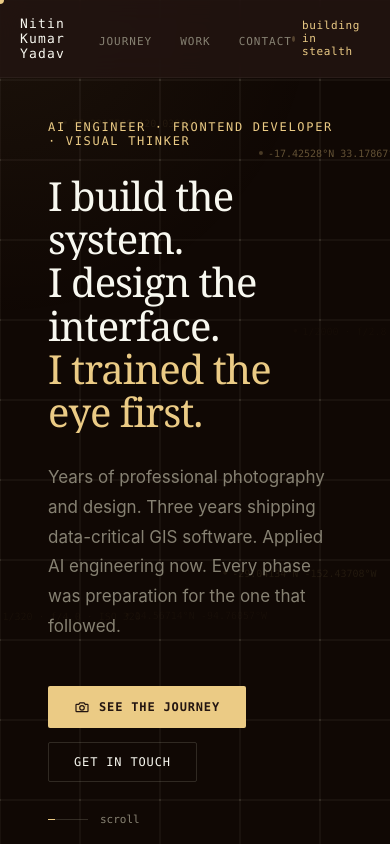
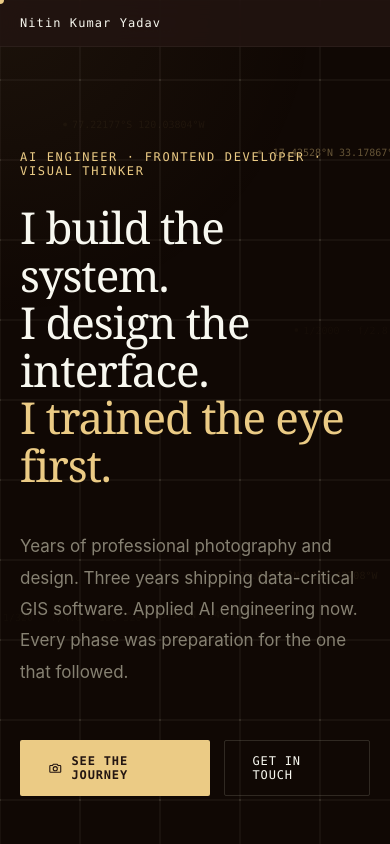
Before and after one commit to Nitinyadavdev/nitin-portfolio, a Next.js app: page / in a window 390 px wide. Shown: the top 844 px of the page. Built offline with nearby package versions, Linux system fonts and the light colour scheme.

Commit message:
mobile design changes

```diff
--- a/app/globals.css
+++ b/app/globals.css
@@ -81,6 +81,11 @@ section {
 }
 
 @media (max-width: 768px) {
-  section { padding: 72px 24px; }
-  nav { padding: 16px 20px !important; }
+  section {
+    padding: 90px 20px 60px;
+  }
+
+  nav {
+    padding: 16px 20px !important;
+  }
 }
--- a/components/Contact.tsx
+++ b/components/Contact.tsx
@@ -56,10 +56,10 @@ export default function Contact() {
           {/* CTA headline */}
           <h2 style={{
             fontFamily: 'Georgia, "Palatino Linotype", serif',
-            fontSize: 'clamp(28px, 4vw, 52px)',
+            fontSize: 'clamp(26px, 4vw, 52px)',
             fontWeight: 400,
-            maxWidth: 680,
-            lineHeight: 1.18,
+            maxWidth: 760,
+            lineHeight: 1.22,
             marginBottom: 36,
             color: '#F8F8F0',
           }}>
--- a/components/Hero.tsx
+++ b/components/Hero.tsx
@@ -1,10 +1,21 @@
 'use client'
 
-import { useState } from 'react'
+import { useState, useEffect  } from 'react'
 
 export default function Hero() {
   const [flashing, setFlashing] = useState(false)
   const [shutterActive, setShutterActive] = useState(false)
+  const [mobile, setMobile] = useState(false)
+
+useEffect(() => {
+  const check = () => setMobile(window.innerWidth < 768)
+
+  check()
+
+  window.addEventListener('resize', check)
+
+  return () => window.removeEventListener('resize', check)
+}, [])
 
   const handleCamera = (e: React.MouseEvent) => {
     e.preventDefault()
@@ -27,7 +38,9 @@ export default function Hero() {
         minHeight: '100vh',
         display: 'flex',
         alignItems: 'center',
-        padding: '120px 48px 80px',
+        padding: mobile
+  ? '150px 20px 110px'
+  : '120px 48px 80px',
         position: 'relative',
         zIndex: 2,
         border: 'none',
@@ -43,10 +56,24 @@ export default function Hero() {
         transition: flashing ? 'opacity 0.04s ease' : 'opacity 0.5s ease-out',
       }} />
 
-      <div style={{ maxWidth: 980, margin: '0 auto', width: '100%', position: 'relative', zIndex: 2 }}>
+   <div
+  style={{
+    maxWidth: 980,
+    margin: '0 auto',
+    width: '100%',
+    position: 'relative',
+    zIndex: 2,
+  }}
+>
+  <div
+    style={{
+      maxWidth: mobile ? '100%' : 600,
+    }}
+  >
 
     {/* Eyebrow */}
-        <p style={{
+    <p
+      style={{
         fontFamily: '"SF Mono", Menlo, monospace',
         fontSize: 12,
         textTransform: 'uppercase',
@@ -55,18 +82,22 @@ export default function Hero() {
         marginBottom: 26,
         opacity: 0,
         animation: 'fup 0.8s 0.3s forwards',
-        }}>
+      }}
+    >
       AI engineer · frontend developer · visual thinker
     </p>
 
         {/* Headline — 3 lines with upward clip reveal */}
         <h1 style={{
           fontFamily: 'Georgia, "Palatino Linotype", serif',
-          fontSize: 'clamp(40px, 6vw, 84px)',
+          fontSize: mobile
+  ? 'clamp(44px, 10vw, 50px)'
+  : 'clamp(40px, 6vw, 84px)',
           fontWeight: 400,
           lineHeight: 1.08,
           letterSpacing: '-0.025em',
-          marginBottom: 30,
+          marginBottom: 42,
+          maxWidth: mobile ? 420 : 720,
         }}>
           {/* Line 1 */}
           <span style={{ display: 'block', overflow: 'hidden' }}>
@@ -96,7 +127,11 @@ export default function Hero() {
               transform: 'translateY(105%)',
               animation: 'sup 0.9s cubic-bezier(0.16,1,0.3,1) 0.8s forwards',
             }}>
-              I trained the eye first.
+             <>
+  I trained the eye
+  <br />
+  first.
+</>
             </span>
           </span>
         </h1>
@@ -106,8 +141,8 @@ export default function Hero() {
           fontSize: 17,
           color: '#868172',
           maxWidth: 500,
-          lineHeight: 1.75,
-          marginBottom: 44,
+          lineHeight: 1.85,
+marginBottom: 52,
           opacity: 0,
           animation: 'fup 0.8s 1.1s forwards',
         }}>
@@ -118,7 +153,9 @@ export default function Hero() {
 
         {/* CTA Buttons */}
        <div style={{
-          display: 'flex', gap: 14, flexWrap: 'wrap',
+  display: 'flex',
+  flexDirection: 'row',
+  gap: 14,
   opacity: 0,
   animation: 'fup 0.8s 1.3s forwards',
 }}>
@@ -127,8 +164,11 @@ export default function Hero() {
             href="#journey"
             onClick={handleCamera}
             style={{
-              display: 'inline-flex', alignItems: 'center', gap: 9,
-              padding: '13px 26px',
+              display: 'flex',
+justifyContent: 'center',
+alignItems: 'center',
+gap: 9,
+              padding: '13px 28px',
               background: '#EBCB85',
               color: '#231511',
               fontFamily: '"SF Mono", Menlo, monospace',
@@ -165,7 +205,7 @@ export default function Hero() {
             href="#contact"
             style={{
               display: 'inline-flex', alignItems: 'center', gap: 9,
-              padding: '12px 25px',
+              padding: '13px 28px',
               border: '1px solid rgba(134,129,114,0.28)',
               color: '#F8F8F0',
               fontFamily: '"SF Mono", Menlo, monospace',
@@ -187,6 +227,7 @@ export default function Hero() {
           >
             Get in touch
           </a>
+        </div>
       </div>
       </div>
 
--- a/components/Nav.tsx
+++ b/components/Nav.tsx
@@ -1,36 +1,60 @@
 'use client'
 
 import { motion } from 'framer-motion'
+import { useEffect, useState } from 'react'
 
 export default function Nav() {
+  const [mobile, setMobile] = useState(false)
+
+  useEffect(() => {
+    const check = () => setMobile(window.innerWidth < 768)
+    check()
+    window.addEventListener('resize', check)
+    return () => window.removeEventListener('resize', check)
+  }, [])
+
   return (
     <motion.nav
       initial={{ opacity: 0, y: -12 }}
       animate={{ opacity: 1, y: 0 }}
       transition={{ duration: 0.6, ease: 'easeOut' }}
       style={{
-        position: 'fixed', top: 0, left: 0, right: 0,
+        position: 'fixed',
+        top: 0,
+        left: 0,
+        right: 0,
         zIndex: 100,
-        display: 'flex', alignItems: 'center', justifyContent: 'space-between',
-        padding: '18px 48px',
+        display: 'flex',
+        alignItems: 'center',
+        justifyContent: 'space-between',
+        padding: mobile ? '16px 20px' : '18px 48px',
         background: 'rgba(35,21,17,0.85)',
         backdropFilter: 'blur(14px)',
         WebkitBackdropFilter: 'blur(14px)',
         borderBottom: '1px solid rgba(134,129,114,0.1)',
       }}
     >
-      {/* Wordmark */}
-      <span style={{
+      <span
+        style={{
           fontFamily: '"SF Mono", Menlo, monospace',
-        fontSize: 13,
+          fontSize: mobile ? 12 : 13,
           color: '#F8F8F0',
           letterSpacing: '0.09em',
-      }}>
+          whiteSpace: 'nowrap',
+        }}
+      >
         Nitin Kumar Yadav
       </span>
 
-      {/* Nav links */}
-      <ul style={{ display: 'flex', gap: 28, listStyle: 'none' }}>
+      {!mobile && (
+        <>
+          <ul
+            style={{
+              display: 'flex',
+              gap: 28,
+              listStyle: 'none',
+            }}
+          >
             {['journey', 'work', 'contact'].map(link => (
               <li key={link}>
                 <a
@@ -41,10 +65,7 @@ export default function Nav() {
                     textTransform: 'uppercase',
                     letterSpacing: '0.09em',
                     color: '#868172',
-                transition: 'color 0.2s',
                   }}
-              onMouseEnter={e => (e.currentTarget.style.color = '#EBCB85')}
-              onMouseLeave={e => (e.currentTarget.style.color = '#868172')}
                 >
                   {link}
                 </a>
@@ -52,22 +73,28 @@ export default function Nav() {
             ))}
           </ul>
 
-      {/* Status badge */}
-      <div style={{
-        display: 'flex', alignItems: 'center', gap: 7,
+          <div
+            style={{
+              display: 'flex',
+              alignItems: 'center',
+              gap: 7,
               fontFamily: '"SF Mono", Menlo, monospace',
               fontSize: 11,
               color: '#EBCB85',
-        letterSpacing: '0.06em',
-      }}>
-        <span style={{
-          width: 6, height: 6, borderRadius: '50%',
+            }}
+          >
+            <span
+              style={{
+                width: 6,
+                height: 6,
+                borderRadius: '50%',
                 background: '#EBCB85',
-          display: 'inline-block',
-          animation: 'blink 2s infinite',
-        }} />
+              }}
+            />
             building in stealth
           </div>
+        </>
+      )}
     </motion.nav>
   )
 }
--- a/components/Work.tsx
+++ b/components/Work.tsx
@@ -1,6 +1,6 @@
 'use client'
 
-import { useRef, useEffect } from 'react'
+import { useRef, useEffect, useState } from 'react'
 
 /* ─── Reveal hook via IntersectionObserver ─── */
 function useReveal(delay = 0) {
@@ -54,13 +54,27 @@ const subHover = {
 }
 
 export default function Work() {
+    const [mobile, setMobile] = useState(false)
+
+  useEffect(() => {
+    const check = () => setMobile(window.innerWidth < 768)
+
+    check()
+
+    window.addEventListener('resize', check)
+
+    return () => window.removeEventListener('resize', check)
+  }, [])
+
   const mainRef = useReveal(0)
   const sub1Ref = useReveal(120)
   const sub2Ref = useReveal(200)
 
+
+
   return (
     <section id="work" style={{ position: 'relative', zIndex: 2 }}>
-      <div style={{ maxWidth: 980, margin: '0 auto' }}>
+      <div style={{ maxWidth: 1040, margin: '0 auto' }}>
 
         {/* Section label */}
         <p style={{
@@ -91,7 +105,10 @@ export default function Work() {
         {/* Work grid — 1.5fr / 1fr */}
         <div style={{
           display: 'grid',
-          gridTemplateColumns: '1.5fr 1fr',
+         gridTemplateColumns:
+  mobile
+    ? '1fr'
+    : '1.5fr 1fr',
           gap: 20,
         }}>
 
@@ -100,7 +117,7 @@ export default function Work() {
             ref={mainRef}
             style={{
               border: '1px solid rgba(134,129,114,0.1)',
-              padding: 32,
+              padding: mobile ? 20 : 32,
               position: 'relative',
               overflow: 'hidden',
               borderRadius: 2,
@@ -131,7 +148,7 @@ export default function Work() {
 
             <h3 style={{
               fontFamily: 'Georgia, "Palatino Linotype", serif',
-              fontSize: 19, fontWeight: 400,
+              fontSize: 21, fontWeight: 400,
               marginBottom: 10, lineHeight: 1.3,
               color: '#F8F8F0',
             }}>
--- a/components/philosophy.tsx
+++ b/components/philosophy.tsx
@@ -1,6 +1,6 @@
 'use client'
 
-import { useRef, useEffect } from 'react'
+import { useRef, useEffect, useState  } from 'react'
 
 function useReveal(delay = 0) {
   const ref = useRef<HTMLDivElement>(null)
@@ -37,6 +37,17 @@ const stats = [
 export default function Philosophy() {
   const textRef  = useReveal(0)
   const statsRef = useReveal(150)
+  const [mobile, setMobile] = useState(false)
+
+useEffect(() => {
+  const check = () => setMobile(window.innerWidth < 768)
+
+  check()
+
+  window.addEventListener('resize', check)
+
+  return () => window.removeEventListener('resize', check)
+}, [])
 
   return (
     <section style={{ position: 'relative', zIndex: 2 }}>
@@ -59,7 +70,7 @@ export default function Philosophy() {
         {/* Two-column grid */}
         <div style={{
           display: 'grid',
-          gridTemplateColumns: '1fr 1fr',
+          gridTemplateColumns: mobile ? '1fr' : '1fr 1fr',
           gap: 72,
           alignItems: 'center',
         }}>
@@ -75,7 +86,9 @@ export default function Philosophy() {
           >
             <h2 style={{
               fontFamily: 'Georgia, "Palatino Linotype", serif',
-              fontSize: 'clamp(26px, 3.8vw, 46px)',
+              fontSize: mobile
+  ? 'clamp(22px, 7vw, 34px)'
+  : 'clamp(26px, 3.8vw, 46px)',
               fontWeight: 400,
               lineHeight: 1.2,
               marginBottom: 20,
@@ -87,7 +100,7 @@ export default function Philosophy() {
               </em>
             </h2>
             <p style={{
-              fontSize: 15,
+              fontSize: mobile ? 14 : 15,
               color: '#868172',
               lineHeight: 1.85,
             }}>
@@ -104,7 +117,7 @@ export default function Philosophy() {
             ref={statsRef}
             style={{
               display: 'grid',
-              gridTemplateColumns: '1fr 1fr',
+              gridTemplateColumns:'1fr 1fr',
               gap: 28,
               opacity: 0,
               transform: 'translateY(20px)',
@@ -115,7 +128,7 @@ export default function Philosophy() {
               <div key={s.n}>
                 <div style={{
                   fontFamily: 'Georgia, "Palatino Linotype", serif',
-                  fontSize: 40,
+                  fontSize: mobile ? 32 : 40,
                   color: '#EBCB85',
                   marginBottom: 5,
                 }}>
```
Lines whose indentation alone changed are shown as unchanged.
